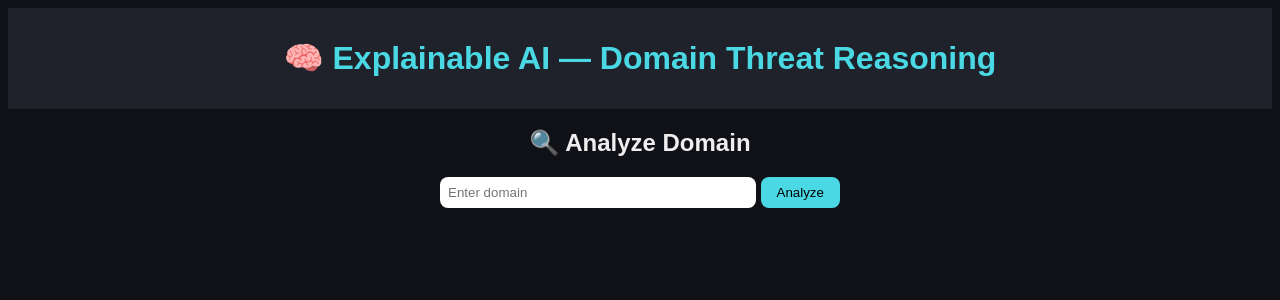
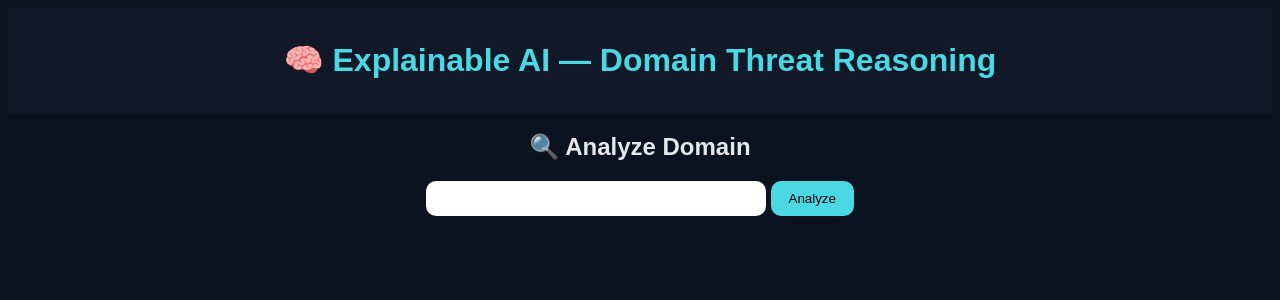
Before and after one commit to Jahnavi-2723/Adaptive-Federated-Threat-Detection, a Flask app: page /explain in a window 1280 px wide. Shown: the top 300 px of the page. Run offline with Flask 3, Linux system fonts and the light colour scheme; some libraries are stand-ins or nearby versions.

Commit message:
Fixing: UI of explain page

```diff
--- a/project_root/api_deployment/templates/explain.html
+++ b/project_root/api_deployment/templates/explain.html
@@ -8,41 +8,44 @@
 
 <style>
 body {
-  background:#0f1116;
-  color:#eee;
+  background:#0b1220;
+  color:#e5e7eb;
   font-family:'Poppins', sans-serif;
   text-align:center;
 }
 
 header {
-  background:#1f222a;
-  padding:10px;
+  background:#111827;
+  padding:12px;
 }
 
 header h1 { color:#4ad9e4; }
 
 input {
-  padding:8px;
-  width:300px;
-  border-radius:8px;
+  padding:10px;
+  width:320px;
+  border-radius:10px;
   border:none;
 }
 
 button {
-  padding:8px 16px;
+  padding:10px 18px;
   background:#4ad9e4;
-  color:#000;
   border:none;
-  border-radius:8px;
+  border-radius:10px;
   cursor:pointer;
 }
 
+.container {
+  max-width:900px;
+  margin:auto;
+}
+
 .card {
-  background:#16202a;
-  padding:15px;
-  border-radius:10px;
-  max-width:650px;
-  margin:15px auto;
+  background:#1f2937;
+  padding:18px;
+  border-radius:14px;
+  margin:15px 0;
   text-align:left;
 }
 
@@ -51,23 +54,18 @@ button {
   border-radius:20px;
   font-weight:bold;
   display:inline-block;
+  margin-top:10px;
 }
 
-.legend {
-  margin-top:10px;
-  font-size:13px;
+.green { background:#16a34a; }
+.yellow { background:#facc15; color:black; }
+.red { background:#ef4444; }
+
+.grid {
+  display:grid;
+  grid-template-columns:1fr 1fr;
+  gap:15px;
 }
-
-.legend span {
-  padding:5px 10px;
-  border-radius:6px;
-  margin:3px;
-  display:inline-block;
-}
-
-.green { background:#1f7a1f; }
-.yellow { background:#e6b800; color:black; }
-.red { background:#cc0000; }
 
 .spinner {
   border:4px solid #1a1d24;
@@ -91,70 +89,87 @@ button {
   <h1>🧠 Explainable AI — Domain Threat Reasoning</h1>
 </header>
 
+<div class="container">
+
 <h2>🔍 Analyze Domain</h2>
 
-<input id="domain" placeholder="Enter domain">
+<input id="domain">
 <button onclick="explain()">Analyze</button>
 
 <div id="loader" style="display:none;margin-top:20px;">
   <div class="spinner"></div>
-  <p>Analyzing...</p>
 </div>
 
 <div id="resultCard" style="display:none;">
 
-  <!-- 🎯 DECISION -->
+<!-- 🔥 DECISION -->
 <h2 id="headline"></h2>
 <p id="action" style="color:#facc15;"></p>
 
-  <!-- 📊 GAUGE -->
-  <div id="gauge" style="width:300px;height:250px;margin:auto;"></div>
+<!-- 🎯 GAUGE -->
+<div id="gauge"></div>
 
-  <!-- 🏷 LABEL -->
 <div id="badge" class="badge"></div>
 
-  <!-- 🛡 INSIGHT -->
-  <div class="card" id="insightCard"></div>
+<!-- GRID LAYOUT -->
+<div class="grid">
 
-  <!-- ⚠ RISK -->
-  <div class="card" id="riskFactors"></div>
+<div class="card">
+<b>🛡 Why flagged</b>
+<p id="summaryText"></p>
+</div>
 
-  <!-- 🔍 CHARACTER -->
+<div class="card">
+<b>⚠ Risk Indicators</b>
+<p id="riskFactors"></p>
+</div>
+
+</div>
+
 <div class="card">
 <b>🔍 Character Analysis</b>
 <div id="charAnalysis"></div>
-
-    <!-- 🎨 LEGEND -->
-    <div class="legend">
-      <span class="green">Normal</span>
-      <span class="yellow">Digits / unusual</span>
-      <span class="red">Special / separators</span>
-    </div>
+<p style="margin-top:10px;font-size:13px;">
+🟢 Normal | 🟡 Digits | 🔴 Special
+</p>
 </div>
 
-  <!-- 💡 EXPLANATION -->
 <div class="card">
 <b>💡 Explanation</b>
 <p id="llmText"></p>
 </div>
 
-  <!-- 🔬 ADVANCED (COLLAPSIBLE) -->
+<!-- 🔬 ADVANCED -->
 <details class="card">
 <summary>🔬 Advanced Technical Details</summary>
 
-    <p style="font-size:13px;color:#aaa;">
-      Heatmap → importance of each character
-      Bar chart → contribution to risk (right = risky)
+<p style="font-size:13px;color:#9ca3af;">
+Heatmap = importance of characters
+Bar chart = contribution to risk
 </p>
 
-    <div id="heatmap" style="height:300px;"></div>
-    <div id="barplot" style="height:300px;"></div>
+<div id="heatmap"></div>
+<div id="barplot"></div>
 
 </details>
 
 </div>
 
+</div>
+
 <script>
+
+// 🔥 AUTO LOAD DOMAIN FROM URL
+document.addEventListener("DOMContentLoaded", () => {
+  const params = new URLSearchParams(window.location.search);
+  const d = params.get("domain");
+
+  if (d) {
+    document.getElementById("domain").value = d;
+    explain();
+  }
+});
+
 async function explain() {
 
   const domain = document.getElementById('domain').value.trim();
@@ -179,41 +194,47 @@ async function explain() {
   const summary = data.summary;
   const llm = data.llm_explanation;
 
-  // 🎯 USER DECISION
+  // 🎯 DECISION TEXT
   let headline="", action="";
 
   if(label==="SAFE"){
-    headline="✅ This domain looks safe";
-    action="You can proceed normally.";
+    headline="✅ Safe domain";
+    action="You can proceed.";
   }
   else if(label==="SUSPICIOUS"){
-    headline="⚠️ This domain is suspicious";
-    action="Avoid entering sensitive information.";
+    headline="⚠️ Suspicious domain";
+    action="Avoid sensitive data.";
   }
   else{
-    headline="🚨 High Risk Domain";
-    action="Do NOT trust this domain.";
+    headline="🚨 Malicious domain";
+    action="Do NOT trust.";
   }
 
   document.getElementById("headline").innerText=headline;
   document.getElementById("action").innerText=action;
 
-  // 📊 GAUGE
+  // 🎯 GAUGE FIXED
   Plotly.newPlot("gauge",[{
     type:"indicator",
-    mode:"gauge+number",
+    mode:"gauge+number+delta",
     value:score,
+    number:{suffix:"%"},
     gauge:{
       axis:{range:[0,100]},
+      bar:{color:"#4ad9e4"},  // 🔥 FIX needle
       steps:[
-        {range:[0,40],color:"#1f7a1f"},
-        {range:[40,70],color:"#e6b800"},
-        {range:[70,100],color:"#cc0000"}
+        {range:[0,40],color:"#16a34a"},
+        {range:[40,70],color:"#facc15"},
+        {range:[70,100],color:"#ef4444"}
       ]
     }
-  }]);
+  }],{
+    paper_bgcolor:"#0b1220",
+    plot_bgcolor:"#0b1220",
+    font:{color:"#e5e7eb"}
+  });
 
-  // 🏷 BADGE
+  // BADGE
   const badge=document.getElementById("badge");
   badge.innerText=label;
   badge.className="badge "+(
@@ -221,50 +242,58 @@ async function explain() {
     label==="SUSPICIOUS"?"yellow":"red"
   );
 
-  // 🛡 INSIGHT
-  document.getElementById("insightCard").innerHTML=
-    "<b>🛡 Why flagged:</b><br>"+summary;
+  // SUMMARY
+  document.getElementById("summaryText").innerText=summary;
 
-  // ⚠ RISK
+  // RISKS
   let risks=[];
-  if(domain.includes('-')) risks.push("Suspicious hyphen usage");
-  if(/\d/.test(domain)) risks.push("Contains numbers");
-  if(domain.length>15) risks.push("Unusually long");
+  if(domain.includes('-')) risks.push("Hyphen usage");
+  if(/\d/.test(domain)) risks.push("Contains digits");
+  if(domain.length>15) risks.push("Long domain");
   if(!domain.endsWith(".com")) risks.push("Uncommon TLD");
 
   document.getElementById("riskFactors").innerHTML=
-    "<b>⚠ Risk Indicators</b><br>"+(risks.join("<br>")||"None");
+    risks.length?risks.join("<br>"):"None";
 
-  // 🔍 CHAR
+  // CHAR ANALYSIS
   let html="";
   domain.split('').forEach(c=>{
-    let color="#1f7a1f";
-    if(c==='.') color="#cc0000";
-    else if(/[0-9]/.test(c)) color="#e6b800";
+    let color="#16a34a";
+    if(c==='.') color="#ef4444";
+    else if(/[0-9]/.test(c)) color="#facc15";
 
-    html+=`<span style="background:${color};padding:8px;margin:3px;border-radius:6px;">${c}</span>`;
+    html+=`<span style="background:${color};padding:6px;margin:3px;border-radius:6px;">${c}</span>`;
   });
+
   document.getElementById("charAnalysis").innerHTML=html;
 
-  // 💡 LLM
+  // LLM
   document.getElementById("llmText").innerText=
-    llm||"No additional explanation";
+    llm || "No additional explanation";
 
-  // 🔬 ADVANCED
+  // ADVANCED DARK FIX
   const chars=domain.split('').slice(0,15);
 
   Plotly.newPlot('heatmap',[{
     z:[chars.map(()=>Math.random())],
     x:chars,
     type:'heatmap'
-  }]);
+  }],{
+    paper_bgcolor:"#0b1220",
+    plot_bgcolor:"#0b1220",
+    font:{color:"#e5e7eb"}
+  });
 
   Plotly.newPlot('barplot',[{
     x:chars.map(()=>Math.random()*2-1),
     y:chars,
     type:'bar',
     orientation:'h'
-  }]);
+  }],{
+    paper_bgcolor:"#0b1220",
+    plot_bgcolor:"#0b1220",
+    font:{color:"#e5e7eb"}
+  });
 }
 </script>
 
```
Lines whose indentation alone changed are shown as unchanged.
